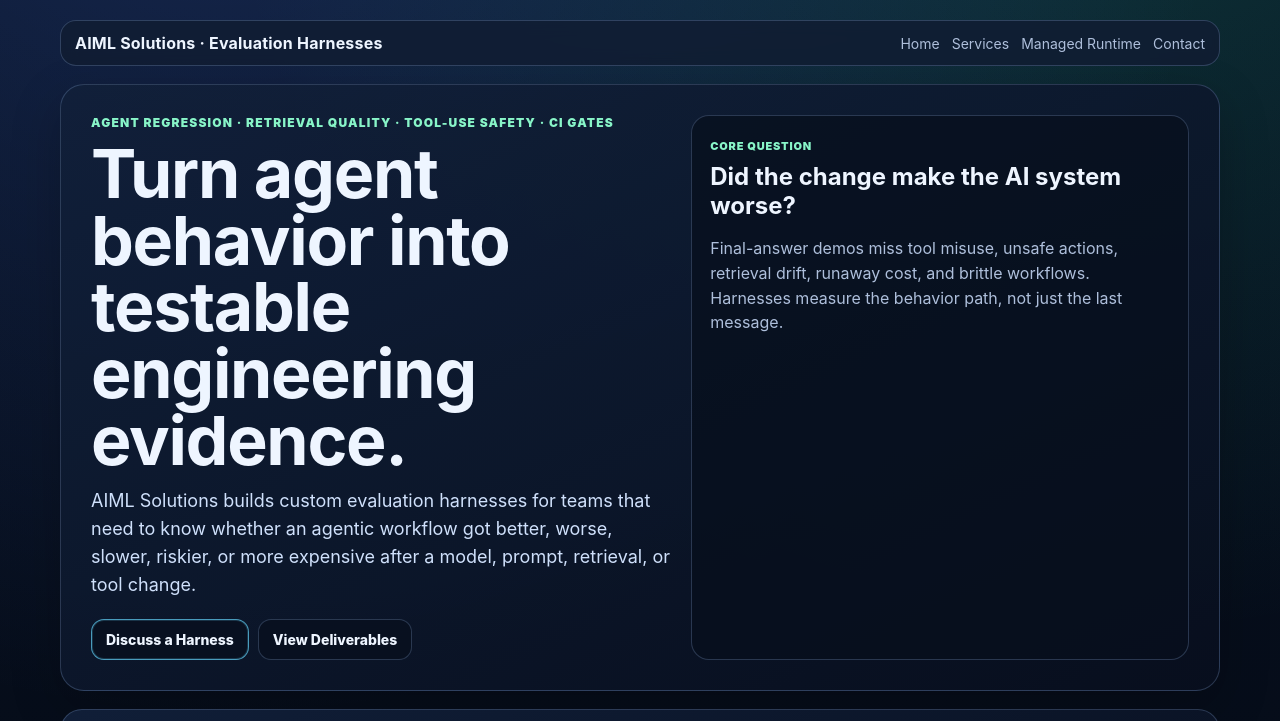
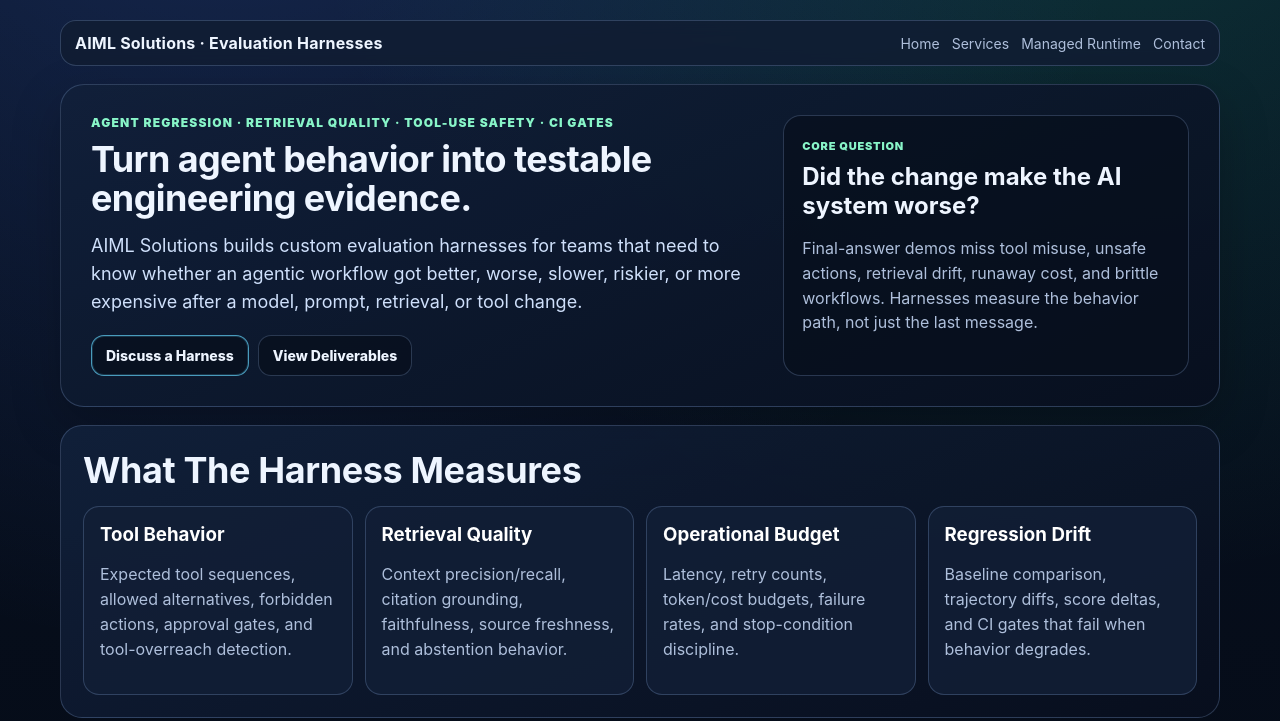
Before and after one commit to AIML-Solutions/aiml-solutions.com, a plain HTML site: page evaluation-harnesses.html in a window 1280 px wide. Shown: the top 721 px of the page. Drawn offline with Linux system fonts and the light colour scheme.

Commit message:
Reduce evaluation hero headline size

```diff
--- a/evaluation-harnesses.html
+++ b/evaluation-harnesses.html
@@ -16,9 +16,9 @@
       .nav strong { letter-spacing:.2px; }
       .nav a { color:var(--muted); margin-left:12px; font-size:14px; }
       .nav a:hover,.btn:hover,.repo:hover { color:#fff; border-color:rgba(101,216,255,.58); }
-      .hero { margin-top:18px; border-radius:24px; padding:30px; display:grid; grid-template-columns:minmax(0,1.08fr) minmax(280px,.92fr); gap:16px; background:linear-gradient(155deg,rgba(17,32,58,.94),rgba(8,15,30,.94)); box-shadow:0 18px 50px rgba(0,0,0,.22); }
+      .hero { margin-top:18px; border-radius:24px; padding:30px; display:grid; grid-template-columns:minmax(0,1.25fr) minmax(260px,.75fr); gap:16px; background:linear-gradient(155deg,rgba(17,32,58,.94),rgba(8,15,30,.94)); box-shadow:0 18px 50px rgba(0,0,0,.22); }
       .eyebrow { color:var(--accent2); text-transform:uppercase; letter-spacing:1.2px; font-size:12px; font-weight:900; }
-      h1 { margin:10px 0 14px; font-size:clamp(40px,6vw,68px); line-height:.98; letter-spacing:-1.3px; }
+      h1 { margin:10px 0 14px; font-size:clamp(28px,3.2vw,36px); line-height:1.08; letter-spacing:-.6px; max-width:760px; }
       h2 { margin:0 0 14px; font-size:clamp(26px,3vw,36px); letter-spacing:-.4px; }
       h3 { margin:0 0 8px; color:#fff; }
       p,li { color:var(--muted); line-height:1.55; }
```
